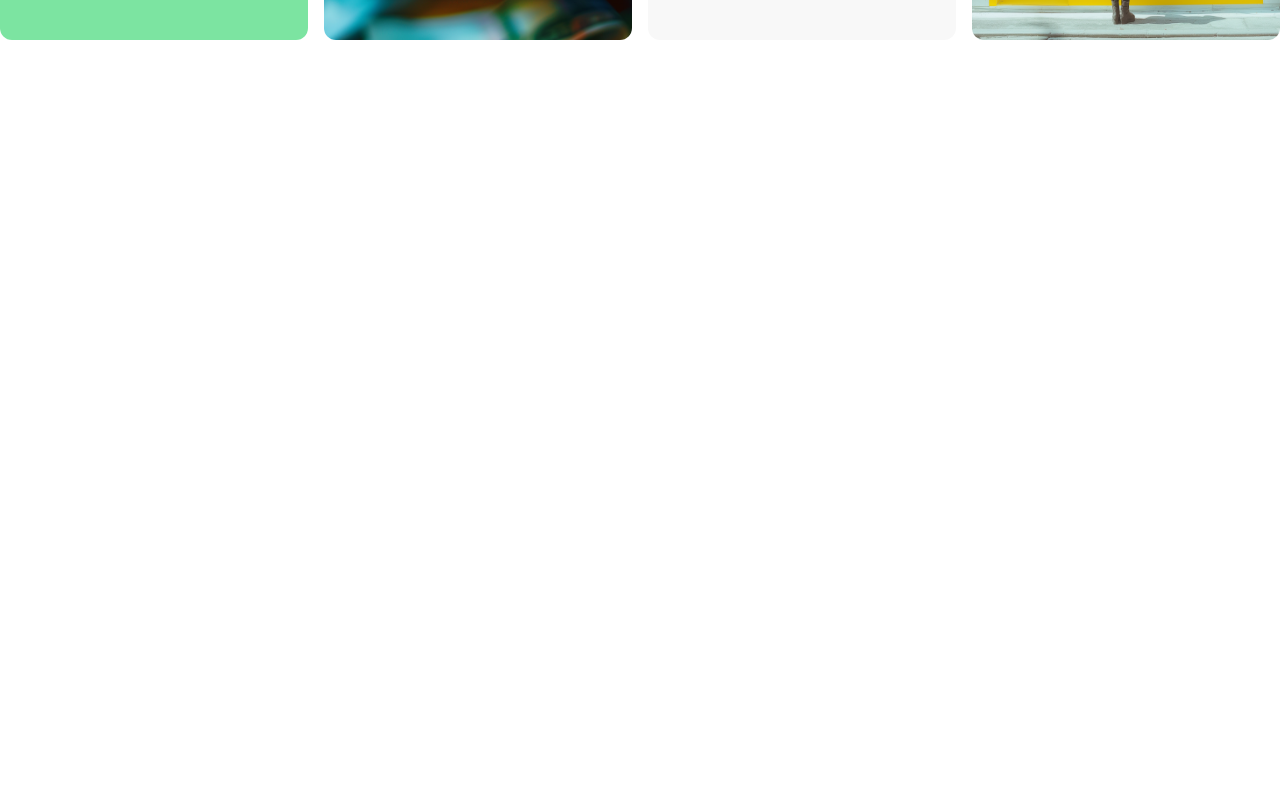
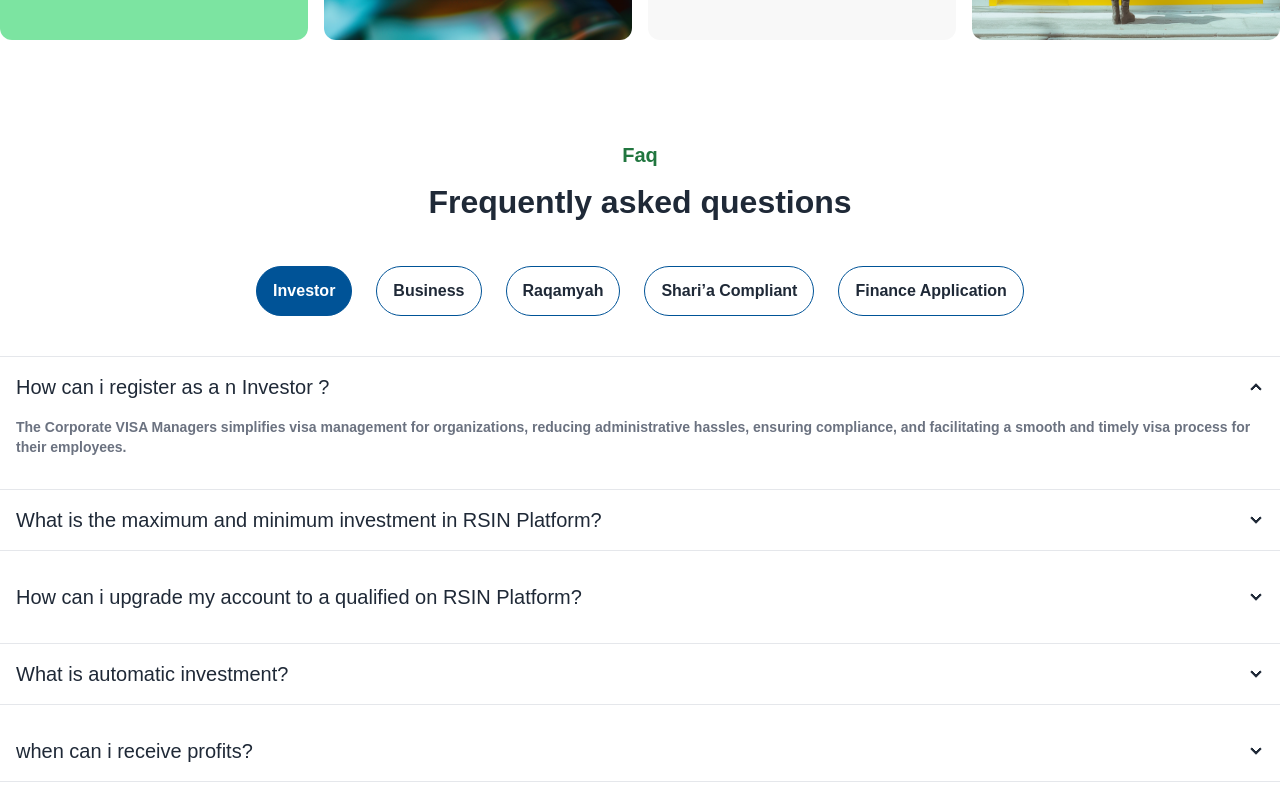
Before and after one commit to Tofazzal26/rsin, a React (Vite) app: page / in a window 1280 px wide. Shown: the part 5401-6201 px from the top of the page. Before the commit the page ends 5541 px from the top, so only its background shows below. Built offline with nearby package versions, Linux system fonts and the light colour scheme.

Commit message:
Frequently asked questions style and responsibe finish

```diff
--- a/package.json
+++ b/package.json
@@ -10,6 +10,7 @@
     "preview": "vite preview"
   },
   "dependencies": {
+    "@headlessui/react": "^2.2.0",
     "chart.js": "^4.4.7",
     "react": "^18.3.1",
     "react-chartjs-2": "^5.2.0",
--- /dev/null
+++ b/src/Components/FrequentlyQuestions/AccordionQuestions/AccordionQuestions.jsx
@@ -0,0 +1,71 @@
+const AccordionQuestions = ({ according }) => {
+  return (
+    <div className="space-y-4">
+      <div className="collapse collapse-arrow  border-t-[1px] rounded-none">
+        <input type="radio" name="my-accordion-2" defaultChecked />
+        <div className="collapse-title text-xl font-medium">
+          How can i register as a n {according} ?
+        </div>
+        <div className="collapse-content">
+          <p className="text-gray-500 font-semibold text-sm">
+            The Corporate VISA Managers simplifies visa management for
+            organizations, reducing administrative hassles, ensuring compliance,
+            and facilitating a smooth and timely visa process for their
+            employees.
+          </p>
+        </div>
+      </div>
+      <div className="collapse collapse-arrow border-y-[1px]  rounded-none">
+        <input type="radio" name="my-accordion-2" />
+        <div className="collapse-title text-xl font-medium">
+          What is the maximum and minimum investment in RSIN Platform?
+        </div>
+        <div className="collapse-content">
+          <p className="text-gray-500 font-semibold text-sm">
+            At Rain we follow a tiered weekly limit system. A weekly limit is a
+            cap on the total amount of an activity that you can conduct in a
+            certain period of time.
+          </p>
+        </div>
+      </div>
+      <div className="collapse collapse-arrow ">
+        <input type="radio" name="my-accordion-2" />
+        <div className="collapse-title text-xl font-medium">
+          How can i upgrade my account to a qualified on RSIN Platform?
+        </div>
+        <div className="collapse-content">
+          <p className="text-gray-500 font-semibold text-sm">
+            The simplest way to trade crypto in the Middle East. Rain is here to
+            guide you on your journey to buy and sell Bitcoin and other
+            cryptocurrencies online.
+          </p>
+        </div>
+      </div>
+      <div className="collapse collapse-arrow border-y-[1px] rounded-none">
+        <input type="radio" name="my-accordion-2" />
+        <div className="collapse-title text-xl font-medium">
+          What is automatic investment?
+        </div>
+        <div className="collapse-content">
+          <p className="text-gray-500 font-semibold text-sm">
+            Investors choose how much and how often to invest, and then the
+            contributions are made automatically.{" "}
+          </p>
+        </div>
+      </div>
+      <div className="collapse collapse-arrow border-b-[1px] rounded-none">
+        <input type="radio" name="my-accordion-2" />
+        <div className="collapse-title text-xl font-medium">
+          when can i receive profits?
+        </div>
+        <div className="collapse-content">
+          <p className="text-gray-500 font-semibold text-sm">
+            You're in compliance with YouTube's monetization policies
+          </p>
+        </div>
+      </div>
+    </div>
+  );
+};
+
+export default AccordionQuestions;
--- /dev/null
+++ b/src/Components/FrequentlyQuestions/FrequentlyQuestions.jsx
@@ -0,0 +1,71 @@
+import { Tab, TabGroup, TabList, TabPanel, TabPanels } from "@headlessui/react";
+import { useState } from "react";
+import AccordionQuestions from "./AccordionQuestions/AccordionQuestions";
+
+const FrequentlyQuestions = () => {
+  const [according, setAccording] = useState("Investor");
+
+  return (
+    <div className="container mx-auto">
+      <div className="my-10 lg:my-[100px]">
+        <div className="text-center">
+          <h2 className="text-[15px] lg:text-[20px] font-semibold text-[#21763F]">
+            Faq
+          </h2>
+          <h2 className="text-[20px] lg:text-[32px] font-semibold mt-2">
+            Frequently asked questions
+          </h2>
+        </div>
+        <div>
+          <div className="text-center space-x-4 space-y-4 lg:space-y-0 lg:space-x-6 my-5 lg:my-10">
+            <button
+              onClick={() => setAccording("Investor")}
+              className={` ${
+                according === "Investor" ? "bg-[#005397] text-white" : ""
+              } font-semibold border-[1px] px-4 py-3 rounded-full border-[#005397]`}
+            >
+              Investor
+            </button>
+            <button
+              onClick={() => setAccording("Business")}
+              className={` ${
+                according === "Business" ? "bg-[#005397] text-white" : ""
+              } font-semibold border-[1px] px-4 py-3 rounded-full border-[#005397]`}
+            >
+              Business
+            </button>
+            <button
+              onClick={() => setAccording("Raqamyah")}
+              className={` ${
+                according === "Raqamyah" ? "bg-[#005397] text-white" : ""
+              } font-semibold border-[1px] px-4 py-3 rounded-full border-[#005397]`}
+            >
+              Raqamyah
+            </button>
+            <button
+              onClick={() => setAccording("Compliant")}
+              className={` ${
+                according === "Compliant" ? "bg-[#005397] text-white" : ""
+              } font-semibold border-[1px] px-4 py-3 rounded-full border-[#005397]`}
+            >
+              Shari’a Compliant
+            </button>
+            <button
+              onClick={() => setAccording("Finance")}
+              className={` ${
+                according === "Finance" ? "bg-[#005397] text-white" : ""
+              } font-semibold border-[1px] px-4 py-3 rounded-full border-[#005397]`}
+            >
+              Finance Application
+            </button>
+          </div>
+          <div>
+            <AccordionQuestions according={according} />
+          </div>
+        </div>
+      </div>
+    </div>
+  );
+};
+
+export default FrequentlyQuestions;
--- a/src/Pages/Home/Home.jsx
+++ b/src/Pages/Home/Home.jsx
@@ -6,6 +6,7 @@ import OurSolutions from "../../Components/OurSolutions/OurSolutions";
 import Testimonial from "../../Components/Testimonial/Testimonial";
 import OurProcess from "../../Components/OurProcess/OurProcess";
 import Investors from "../../Components/Investors/Investors";
+import FrequentlyQuestions from "../../Components/FrequentlyQuestions/FrequentlyQuestions";
 
 const Home = () => {
   return (
@@ -21,6 +22,7 @@ const Home = () => {
         <OurProcess />
       </div>
       <Investors />
+      <FrequentlyQuestions />
     </div>
   );
 };
```
Also changed, not shown: 1 other file (tests, documents, lock files or other folders).
